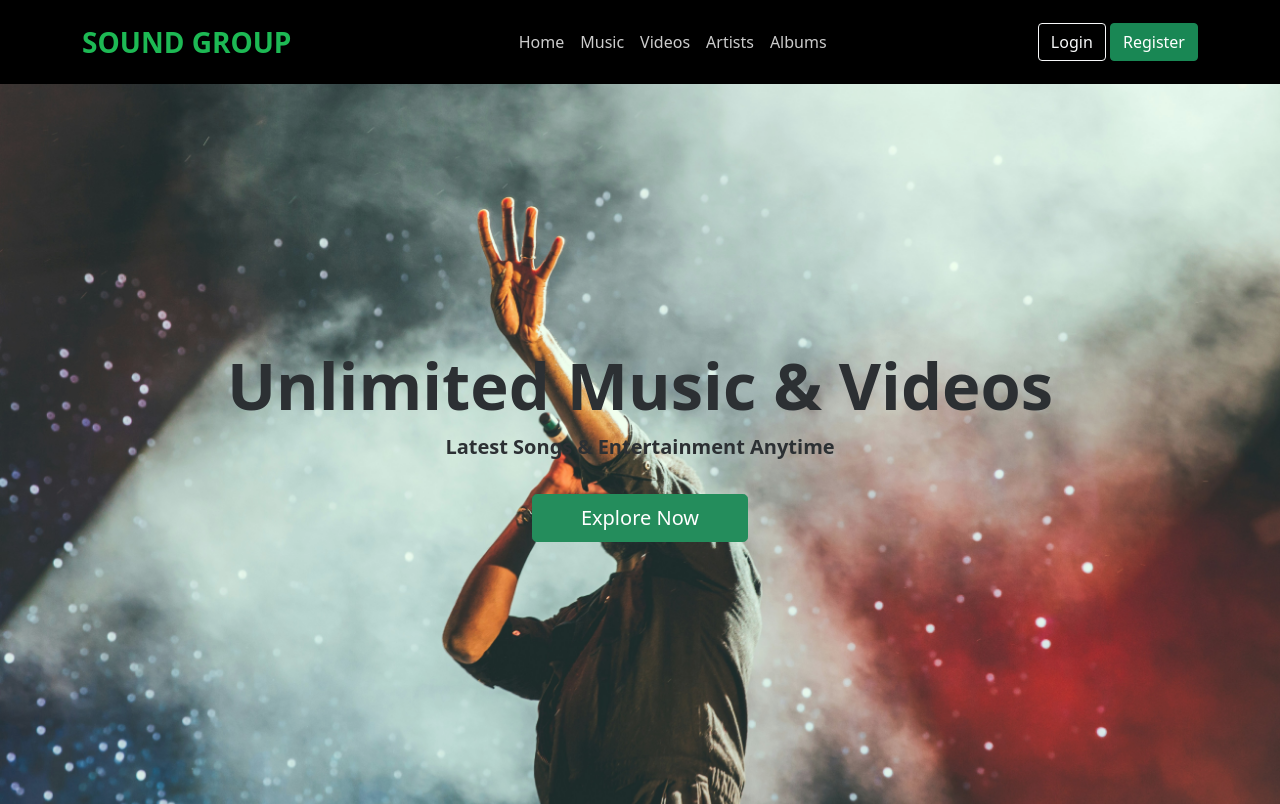
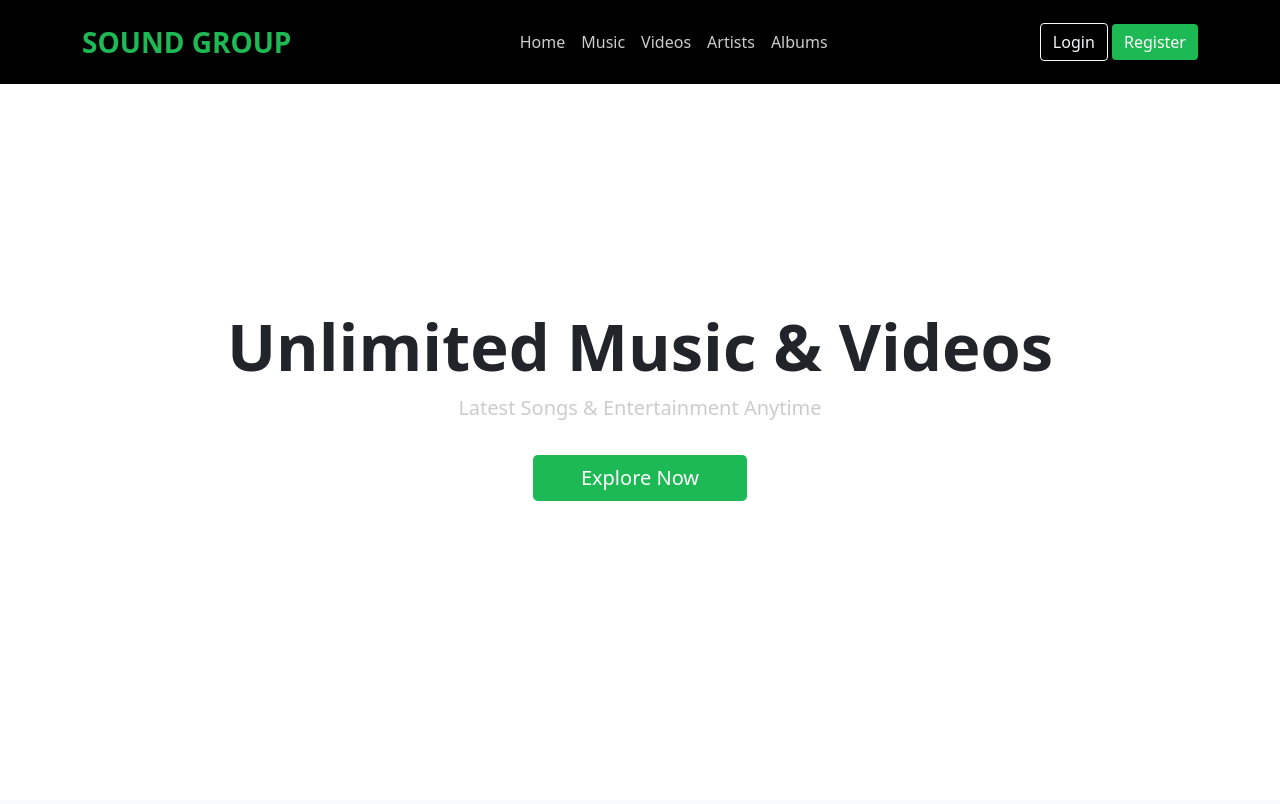
Before and after one commit to BilalWaris2008/aptech-semester2-eproject, a PHP site: page / in a window 1280 px wide. After the commit the page ends 501 px from the top, so only its background shows below. Run offline with PHP 8.4, Linux system fonts and the light colour scheme.

Commit message:
Added Home Section Banner Stylings

```diff
--- a/css/style.css
+++ b/css/style.css
@@ -1,4 +1,4 @@
-*{
+* {
     margin: 0;
     padding: 0;
     box-sizing: border-box;
@@ -6,31 +6,35 @@
 
 :root {
     --main-color: #1db954;
+    --sec-color: #ccc;
 }
 
-.custom-navbar{
+.custom-navbar {
     background: black;
 }
 
-.custom-navbar .navbar-brand{
+.custom-navbar .navbar-brand {
     color: var(--main-color);
     font-size: 28px;
     font-weight: bold;
 }
 
-.navbar-nav .nav-item .nav-link{
-    color: #ccc;
+.custom-navbar .navbar-brand:hover {
+    color: var(--main-color);
+}
+
+.navbar-nav .nav-item .nav-link {
+    color: var(--sec-color);
     transition: 0.3s;
 }
 
-.navbar-nav .nav-item .nav-link:hover{
-    color:var(--main-color);
+.navbar-nav .nav-item .nav-link:hover {
+    color: var(--main-color);
 }
 
 .home-banner {
-    height: 90vh;
-    background: url("../assets/homebanner-img.jfif");
-    opacity: 0.95;
+    height: 80vh;
+    background: linear-gradient(rgba(0, 0, 0, 0.272)), url('https://images.unsplash.com/photo-1493225457124-a3eb161ffa5f');
     background-size: cover;
     background-position: center;
     display: flex;
@@ -40,12 +44,17 @@
     text-align: center;
 }
 
-.home-banner h1{
+.home-banner h1 {
     font-size: 65px;
     font-weight: bold;
 }
 
 .home-banner p {
     font-size: 20px;
-    font-weight: 700;
+    color: var(--sec-color);
 }
+
+.btn-success{
+    background: var(--main-color);
+    border: none;
+}
```
